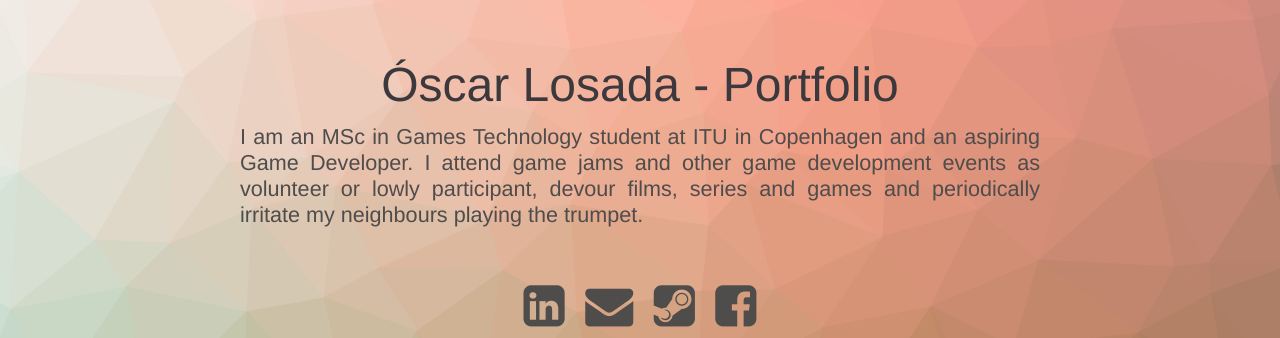
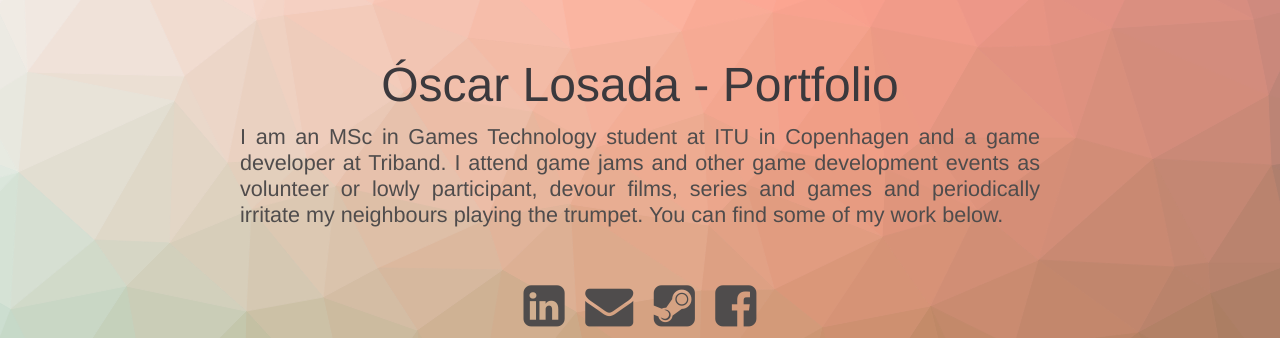
Before and after one commit to oscarlosu/oscarlosu.github.io, a Jekyll site: the page built from index.html, in a window 1280 px wide, cut to the strip 0-338 px from the top of the page. Built offline with Jekyll 4.4.1, drawn with Linux system fonts in a browser that asks for light colours.

Commit message:
Description changed.

```diff
--- a/_config.yml
+++ b/_config.yml
@@ -1,6 +1,6 @@
 # Site settings
 title: Óscar Losada - Portfolio
-description: "I am an MSc in Games Technology student at ITU in Copenhagen and an aspiring Game Developer. I attend game jams and other game development events as volunteer or lowly participant, devour films, series and games and periodically irritate my neighbours playing the trumpet."
+description: "I am an MSc in Games Technology student at ITU in Copenhagen and a game developer at Triband. I attend game jams and other game development events as volunteer or lowly participant, devour films, series and games and periodically irritate my neighbours playing the trumpet. You can find some of my work below."
 keywords: Game Development, Portfolio, Oscar Losada
 author: Óscar Losada
 baseurl: "" # the subpath of your site, e.g. /blog/
```
